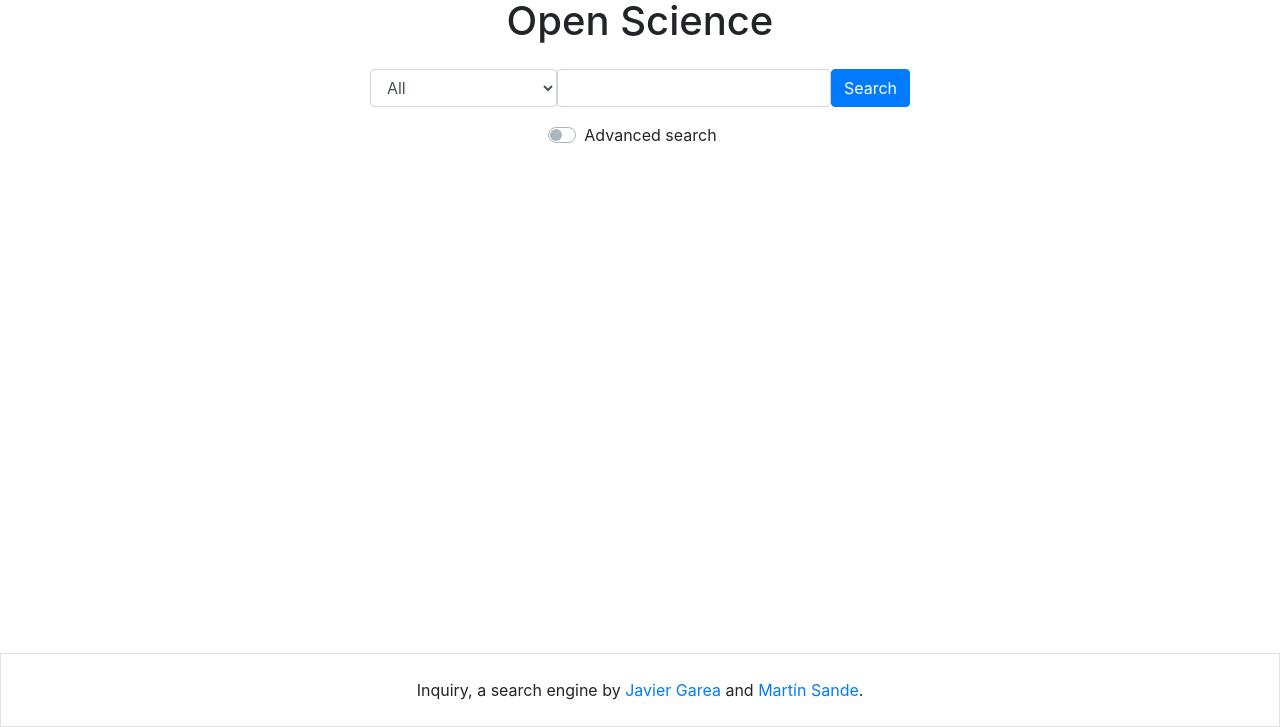
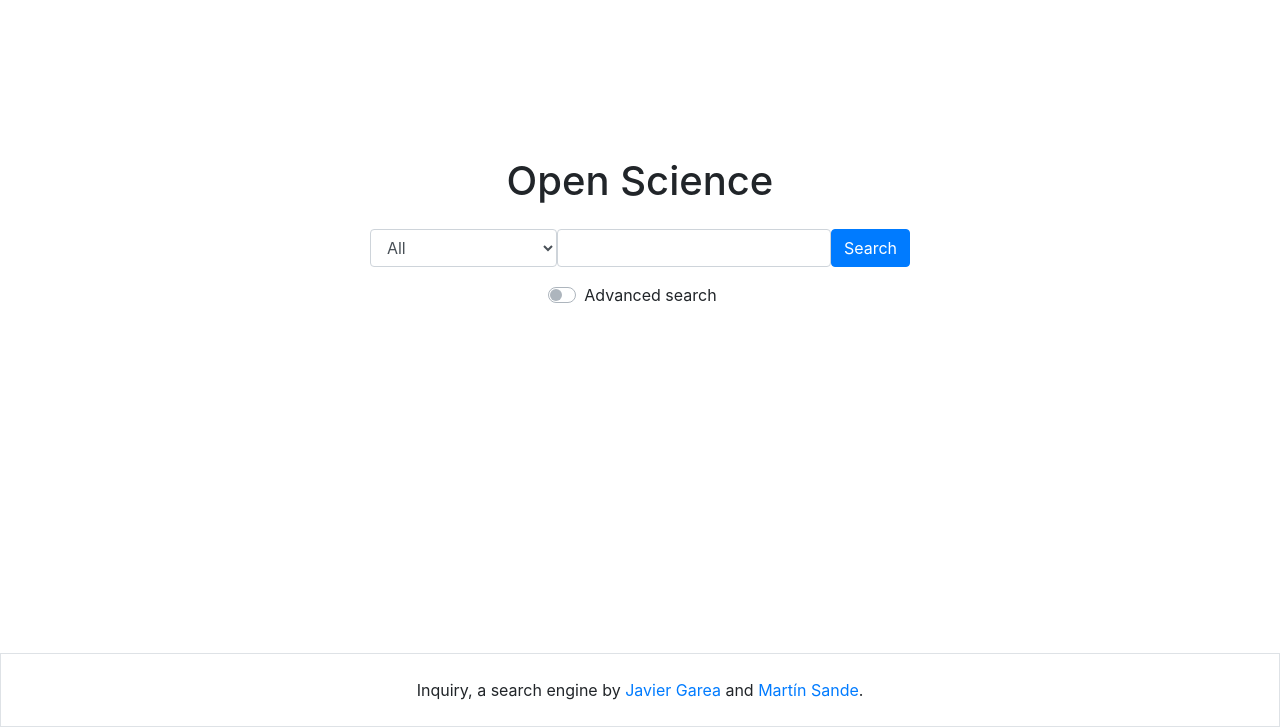
Before and after one commit to javiergarea/inquiry, a Django app: page /search in a window 1280 px wide. Shown: the part 182-909 px from the top of the page. Run offline with Django 3.2, Linux system fonts and the light colour scheme; some libraries are stand-ins or nearby versions.

Commit message:
ADD search bar in search view + center search bar in index view

```diff
--- a/inquiry_app/static/css/inquiry.css
+++ b/inquiry_app/static/css/inquiry.css
@@ -49,3 +49,11 @@ em {
 #summary a:not(.collapsed):after {
     content: '- Read Less';
 }
+
+#search-bar {
+    padding-top: 20vh;
+}
+
+.custom-button {
+    max-width: 10vh;
+}
--- a/inquiry_app/templates/index.html
+++ b/inquiry_app/templates/index.html
@@ -1,9 +1,7 @@
 {% load static %}
+{% load crispy_forms_tags %}
 <!DOCTYPE html>
 <html lang="es">
-
-{% load crispy_forms_tags %}
-
 
 <head>
   <meta charset="utf-8">
@@ -43,14 +41,16 @@
   </header>
 
   <main role="main">
-    <div class="container-fluid text-center">
+    <div id="search-bar" class="container-fluid text-center">
       <h1 class="p-3">Open Science</h1>
       <div id="simpleSearch" class="collapse multi-collapse show">
         <form role="search" action="{% url 'inquiry_app:search' %}" method="get" class="basicform">
-          <div class="input-group form-inline mb-3 justify-content-center">
+          <div class="input-group form-inline pb-3 justify-content-center">
             {{ basicform.subject | as_crispy_field }}
             {{ basicform.keywords | as_crispy_field }}
-            <button type="submit" class="btn btn-primary"> Search </button>
+            <div class="custom-button">
+              <button type="submit" class="btn btn-primary btn-block">Search</button>
+            </div>
           </div>
         </form>
       </div>
--- a/inquiry_app/views.py
+++ b/inquiry_app/views.py
@@ -38,7 +38,7 @@ def search(request):
             else:
                 return render(request, 'index.html', {'advancedform':adv_form,
                                                       'basicform': BasicSearchForm()})
-        ctx = {"data": result}
+        ctx = {'data': result, 'advancedform': AdvancedSearchForm(), 'basicform': BasicSearchForm()}
         return render(request, 'search.html', ctx)
     else:
         return render(request, 'index.html', {'basicform':basic_form, 'advancedform':adv_form})
```
Also changed, not shown: inquiry_app/templates/search.html (+15 -1 lines).
